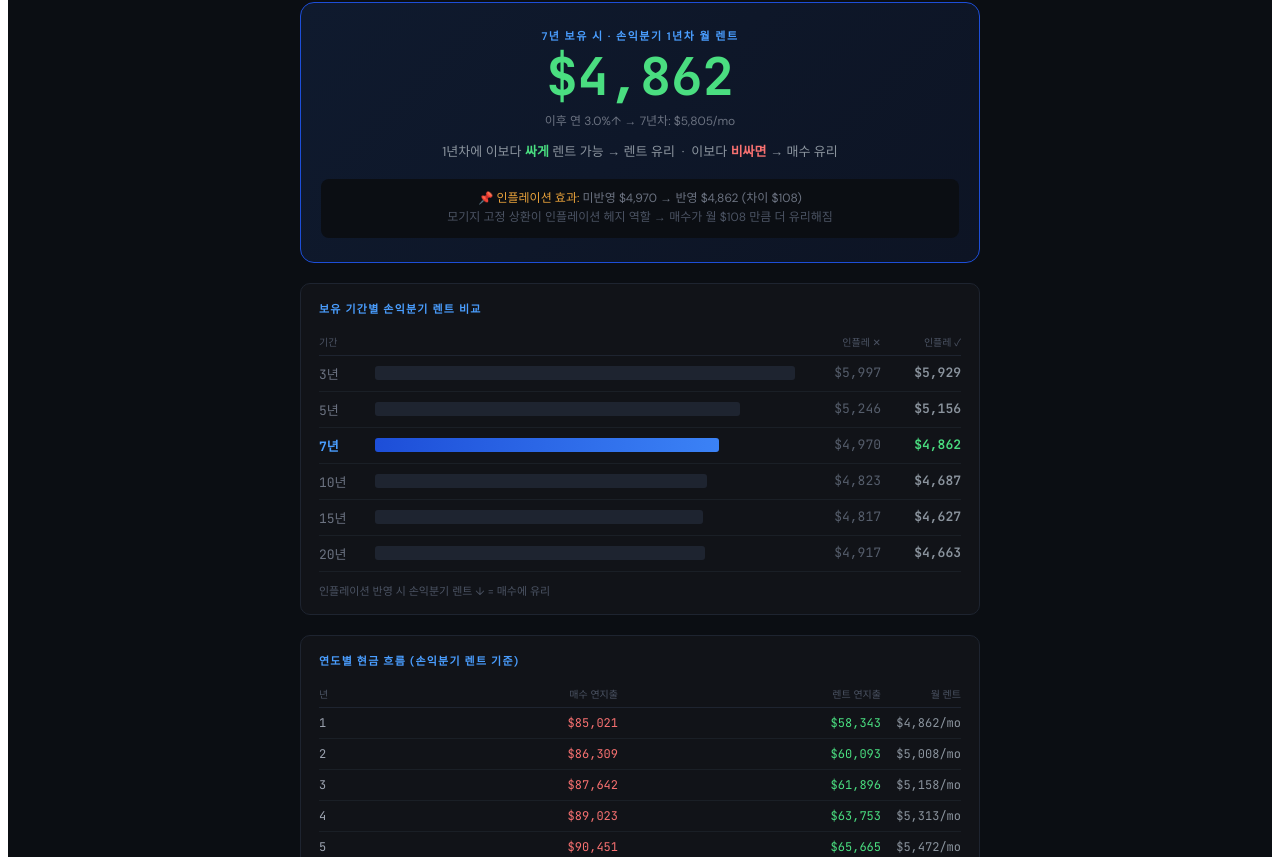
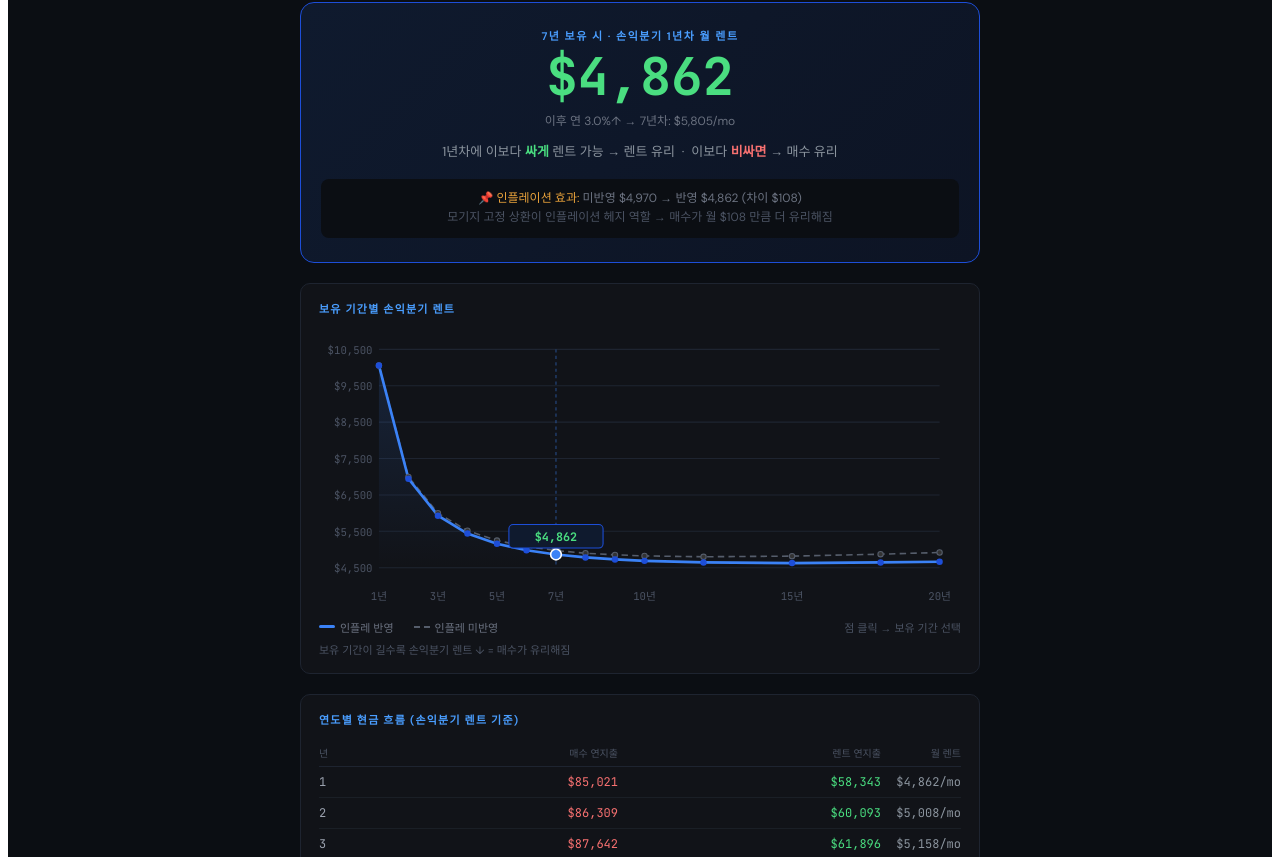
Before and after one commit to carlsagan21/buyvsrent, a React (Vite) app: page / in a window 1280 px wide. Shown: the part 584-1441 px from the top of the page. Built offline with nearby package versions, Linux system fonts and the light colour scheme.

Commit message:
feat: 보유 기간별 손익분기 렌트 라인 차트 추가 - SVG 그래프, 인플레 반영/미반영 비교, 클릭으로 기간 선택

```diff
--- a/src/App.jsx
+++ b/src/App.jsx
@@ -283,32 +283,101 @@ export default function App() {
           </div>
         </div>
 
-        {/* ALL YEARS TABLE */}
+        {/* ALL YEARS CHART */}
+        {(() => {
+          const chartYrs = [1, 2, 3, 4, 5, 6, 7, 8, 9, 10, 12, 15, 18, 20];
+          const chartData = chartYrs.map(y => ({ y, r: findBE(P, y), rni: findBEnoInfl(P, y) }));
+          const allVals = chartData.flatMap(d => [d.r, d.rni]);
+          const minV = Math.floor(Math.min(...allVals) / 500) * 500;
+          const maxV = Math.ceil(Math.max(...allVals) / 500) * 500;
+          const range = maxV - minV || 1;
+
+          const W = 600, H = 260, pad = { t: 20, r: 20, b: 36, l: 56 };
+          const cw = W - pad.l - pad.r, ch = H - pad.t - pad.b;
+          const xOf = (yr) => pad.l + ((yr - 1) / 19) * cw;
+          const yOf = (v) => pad.t + (1 - (v - minV) / range) * ch;
+
+          const makePath = (key) => chartData.map((d, i) =>
+            `${i === 0 ? "M" : "L"}${xOf(d.y).toFixed(1)},${yOf(d[key]).toFixed(1)}`
+          ).join(" ");
+
+          const gridLines = [];
+          const step = range <= 3000 ? 500 : 1000;
+          for (let v = minV; v <= maxV; v += step) gridLines.push(v);
+
+          const selData = chartData.find(d => d.y === hy) || allBE.find(d => d.y === hy);
+
+          return (
             <div style={{ background: "#111318", border: "1px solid #1e2430", borderRadius: 10, padding: "16px 18px", marginBottom: 20 }}>
               <div style={{ fontSize: 11, fontWeight: 600, color: "#4a9eff", textTransform: "uppercase", letterSpacing: 1.2, marginBottom: 12 }}>
-            보유 기간별 손익분기 렌트 비교
+                보유 기간별 손익분기 렌트
               </div>
-          <div style={{ display: "grid", gridTemplateColumns: "50px 1fr 80px 80px", gap: 0 }}>
-            <div style={hdr}>기간</div><div style={hdr}></div>
-            <div style={{ ...hdr, textAlign: "right" }}>인플레 ✕</div>
-            <div style={{ ...hdr, textAlign: "right" }}>인플레 ✓</div>
-            {allBE.map(({ y, r, rni }) => {
-              const maxR = Math.max(...allBE.map(a => a.r));
-              const sel = y === hy;
+              <svg viewBox={`0 0 ${W} ${H}`} style={{ width: "100%", height: "auto", overflow: "visible" }}>
+                {/* grid */}
+                {gridLines.map(v => (
+                  <g key={v}>
+                    <line x1={pad.l} x2={W - pad.r} y1={yOf(v)} y2={yOf(v)} stroke="#1e2430" strokeWidth="1" />
+                    <text x={pad.l - 6} y={yOf(v) + 4} textAnchor="end" fill="#4b5363" fontSize="10" fontFamily="'JetBrains Mono', monospace">
+                      {fmt(v)}
+                    </text>
+                  </g>
+                ))}
+                {/* x labels */}
+                {[1, 3, 5, 7, 10, 15, 20].map(yr => (
+                  <text key={yr} x={xOf(yr)} y={H - 6} textAnchor="middle" fill="#4b5363" fontSize="10" fontFamily="'JetBrains Mono', monospace">
+                    {yr}년
+                  </text>
+                ))}
+                {/* lines */}
+                <path d={makePath("rni")} fill="none" stroke="#555d6b" strokeWidth="1.5" strokeDasharray="6,4" />
+                <path d={makePath("r")} fill="none" stroke="#3b82f6" strokeWidth="2.5" strokeLinecap="round" strokeLinejoin="round" />
+                {/* area fill */}
+                <path d={`${makePath("r")} L${xOf(chartData[chartData.length-1].y)},${yOf(minV)} L${xOf(1)},${yOf(minV)} Z`} fill="url(#areaGrad)" />
+                <defs>
+                  <linearGradient id="areaGrad" x1="0" y1="0" x2="0" y2="1">
+                    <stop offset="0%" stopColor="#3b82f6" stopOpacity="0.15" />
+                    <stop offset="100%" stopColor="#3b82f6" stopOpacity="0" />
+                  </linearGradient>
+                </defs>
+                {/* data points */}
+                {chartData.map(d => {
+                  const sel = d.y === hy;
                   return (
-                <div key={y} style={{ display: "contents", cursor: "pointer" }} onClick={() => setHy(y)}>
-                  <div style={{ fontFamily: "'JetBrains Mono', monospace", fontSize: 13, padding: "8px 0", borderBottom: "1px solid #1a1f26", fontWeight: sel ? 700 : 400, color: sel ? "#4a9eff" : "#6b7280" }}>{y}년</div>
-                  <div style={{ padding: "8px 6px", borderBottom: "1px solid #1a1f26", display: "flex", alignItems: "center" }}>
-                    <div style={{ height: 14, borderRadius: 3, width: `${(r / maxR) * 100}%`, background: sel ? "linear-gradient(90deg, #1d4ed8, #3b82f6)" : "#1e2430", transition: "width 0.3s" }} />
+                    <g key={d.y} onClick={() => setHy(d.y)} style={{ cursor: "pointer" }}>
+                      <circle cx={xOf(d.y)} cy={yOf(d.rni)} r={sel ? 4 : 2.5} fill={sel ? "#555d6b" : "#333"} stroke="#555d6b" strokeWidth="1" />
+                      <circle cx={xOf(d.y)} cy={yOf(d.r)} r={sel ? 5 : 3} fill={sel ? "#3b82f6" : "#1d4ed8"} stroke={sel ? "#fff" : "none"} strokeWidth="1.5" />
+                      {/* invisible larger hit area */}
+                      <circle cx={xOf(d.y)} cy={yOf(d.r)} r="12" fill="transparent" />
+                    </g>
+                  );
+                })}
+                {/* selected indicator */}
+                {selData && (
+                  <g>
+                    <line x1={xOf(hy)} x2={xOf(hy)} y1={pad.t} y2={H - pad.b} stroke="#3b82f6" strokeWidth="1" strokeDasharray="3,3" opacity="0.5" />
+                    <rect x={xOf(hy) - 44} y={yOf(selData.r) - 28} width="88" height="22" rx="4" fill="#0f1a2e" stroke="#1d4ed8" strokeWidth="1" />
+                    <text x={xOf(hy)} y={yOf(selData.r) - 13} textAnchor="middle" fill="#4ade80" fontSize="11" fontWeight="700" fontFamily="'JetBrains Mono', monospace">
+                      {fmt(Math.round(selData.r))}
+                    </text>
+                  </g>
+                )}
+              </svg>
+              {/* legend */}
+              <div style={{ display: "flex", gap: 20, marginTop: 8, fontSize: 11, color: "#6b7280" }}>
+                <span style={{ display: "flex", alignItems: "center", gap: 5 }}>
+                  <span style={{ width: 16, height: 3, background: "#3b82f6", borderRadius: 2, display: "inline-block" }} />
+                  인플레 반영
+                </span>
+                <span style={{ display: "flex", alignItems: "center", gap: 5 }}>
+                  <span style={{ width: 16, height: 0, borderTop: "2px dashed #555d6b", display: "inline-block" }} />
+                  인플레 미반영
+                </span>
+                <span style={{ marginLeft: "auto", color: "#4b5363" }}>점 클릭 → 보유 기간 선택</span>
               </div>
-                  <div style={{ fontFamily: "'JetBrains Mono', monospace", fontSize: 13, padding: "8px 0", borderBottom: "1px solid #1a1f26", textAlign: "right", color: "#555d6b" }}>{fmt(Math.round(rni))}</div>
-                  <div style={{ fontFamily: "'JetBrains Mono', monospace", fontSize: 13, padding: "8px 0", borderBottom: "1px solid #1a1f26", textAlign: "right", fontWeight: 600, color: sel ? "#4ade80" : "#8b949e" }}>{fmt(Math.round(r))}</div>
+              <div style={{ fontSize: 11, color: "#4b5363", marginTop: 6 }}>보유 기간이 길수록 손익분기 렌트 ↓ = 매수가 유리해짐</div>
             </div>
           );
-            })}
-          </div>
-          <div style={{ fontSize: 11, color: "#4b5363", marginTop: 10 }}>인플레이션 반영 시 손익분기 렌트 ↓ = 매수에 유리</div>
-        </div>
+        })()}
 
         {/* CASH FLOW YEAR BY YEAR */}
         <div style={{ background: "#111318", border: "1px solid #1e2430", borderRadius: 10, padding: "16px 18px", marginBottom: 20 }}>
```
Lines whose indentation alone changed are shown as unchanged.
